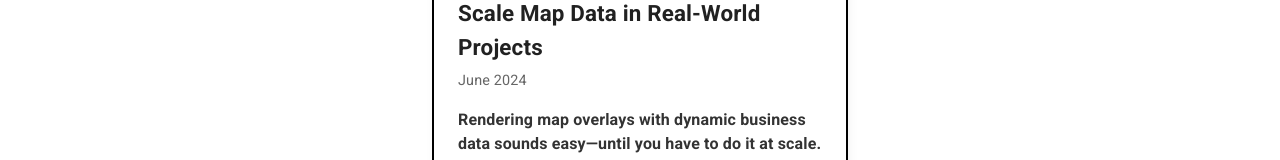
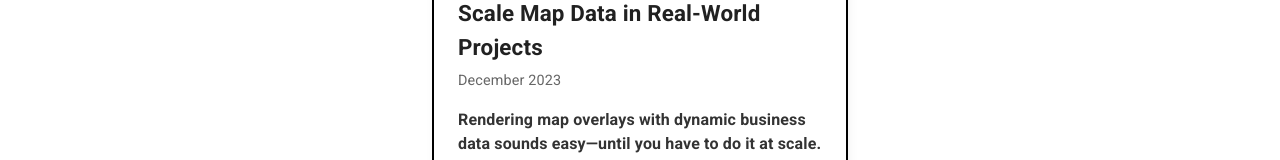
Before and after one commit to HanDonoo/portfolio, a React (Vite) app: page /blog in a window 1280 px wide. Shown: the part 208-368 px from the top of the page. Built offline with nearby package versions, Linux system fonts and the light colour scheme.

Commit message:
add 404.html

```diff
--- a/src/components/BlogList.tsx
+++ b/src/components/BlogList.tsx
@@ -4,7 +4,7 @@ import useMediaQuery from './useMediaQuery';
 
 export const blog = {
     title: 'Frontend Performance Optimization: Rendering Large-Scale Map Data in Real-World Projects',
-    date: 'June 2024',
+    date: 'December 2023',
     summary: `
 ### Rendering map overlays with dynamic business data sounds easy—until you have to do it at scale.
 In this article, we break down a real-world performance optimization project involving thousands of map features, real-time interactions, and seamless user experience.
```
